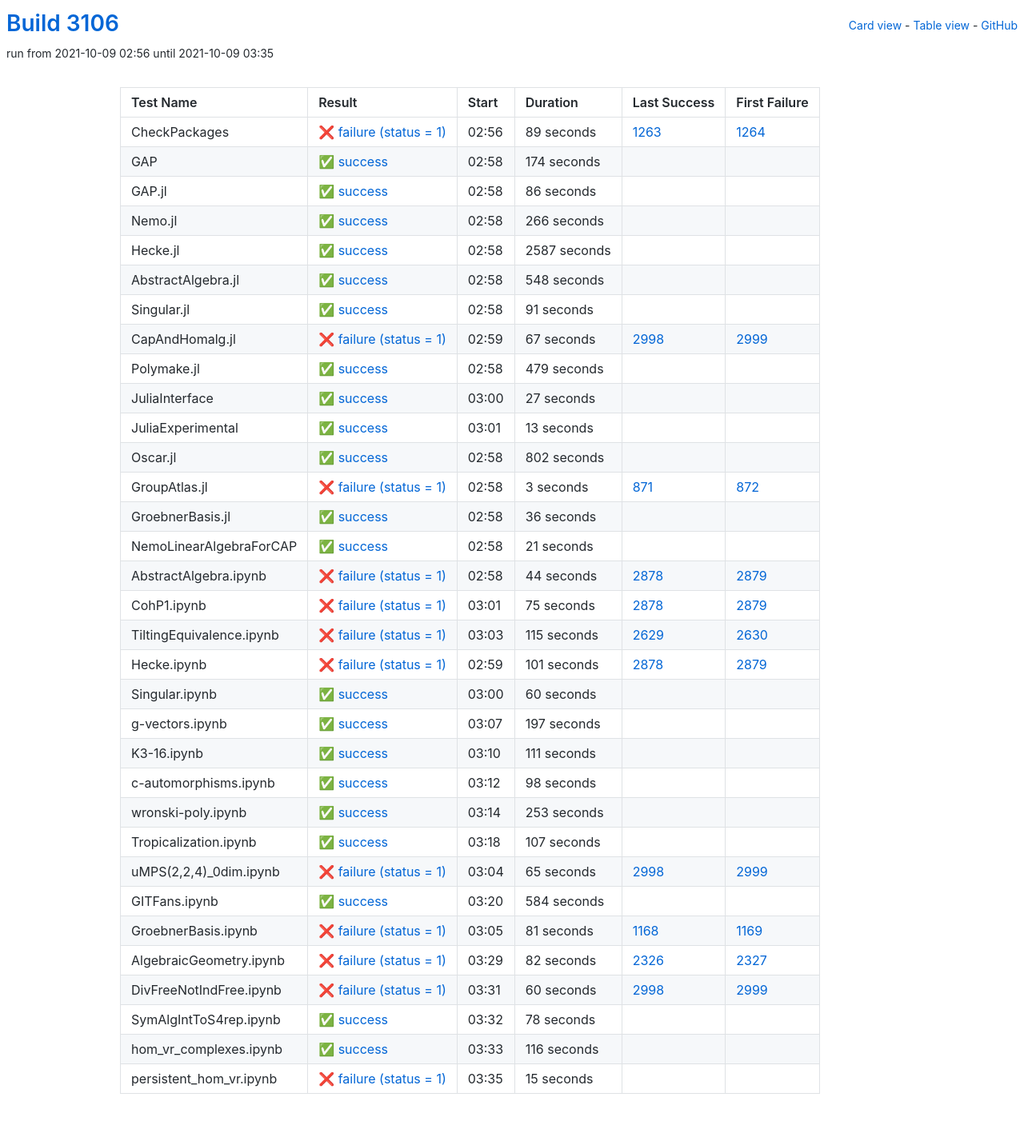
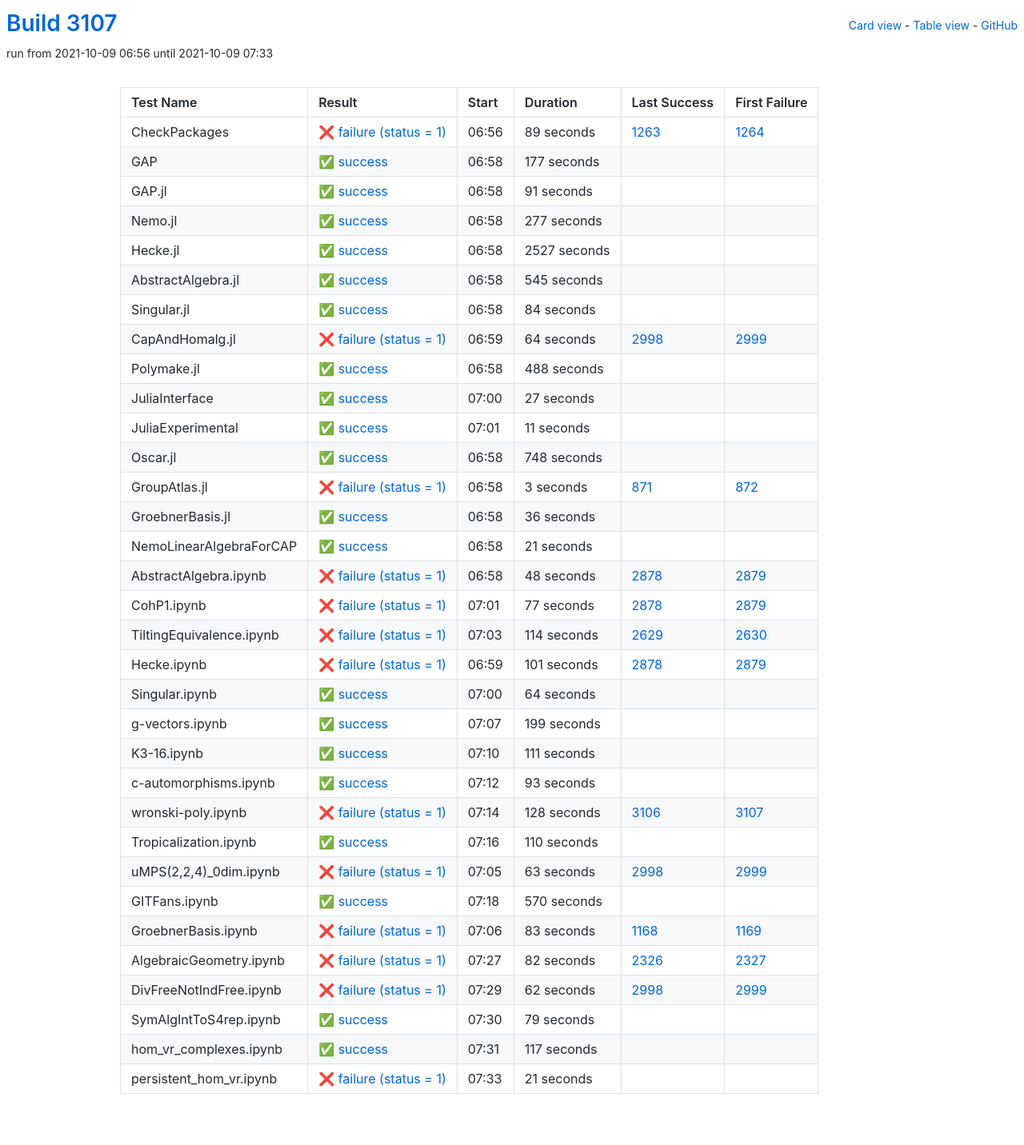
Before and after one commit to oscar-system/oscar-ci-status-stable, a Jekyll site: the page built from table.html, in a window 1280 px wide. Shown: the whole page at 80% size. Built offline with Jekyll 4.4.1, drawn with Linux system fonts in a browser that asks for light colours.

Commit message:
Build #3107

```diff
--- a/_data/ci.yml
+++ b/_data/ci.yml
@@ -1,6 +1,6 @@
 ---
-build: 3106
-build_url: https://oscarci.mathematik.uni-kl.de/job/oscar-stable/3106/
+build: 3107
+build_url: https://oscarci.mathematik.uni-kl.de/job/oscar-stable/3107/
 job: oscar-stable
 organization: oscar-system
 repo: oscar-ci-status-stable
@@ -8,8 +8,8 @@ repourl: https://github.com/oscar-system/oscar-ci-status-stable
 tests:
 - name: CheckPackages
   id: checkpackages
-  log: https://oscarci.mathematik.uni-kl.de/job/oscar-stable/3106/artifact/logs/build-3106/CheckPackages.log
-  start: 2021-10-09 02:56
+  log: https://oscarci.mathematik.uni-kl.de/job/oscar-stable/3107/artifact/logs/build-3107/CheckPackages.log
+  start: 2021-10-09 06:56
   success: false
   exitcode: 1
   status: failure
@@ -20,68 +20,20 @@ tests:
   first_failure_url: https://oscarci.mathematik.uni-kl.de/job/oscar-stable/1264/
 - name: GAP
   id: gap
-  log: https://oscarci.mathematik.uni-kl.de/job/oscar-stable/3106/artifact/logs/build-3106/GAP.log
-  start: 2021-10-09 02:58
+  log: https://oscarci.mathematik.uni-kl.de/job/oscar-stable/3107/artifact/logs/build-3107/GAP.log
+  start: 2021-10-09 06:58
   success: true
   exitcode: 0
   status: success
-  duration: 174
+  duration: 177
   last_success: false
   last_success_url:
   first_failure: false
   first_failure_url:
 - name: GAP.jl
   id: gap-jl
-  log: https://oscarci.mathematik.uni-kl.de/job/oscar-stable/3106/artifact/logs/build-3106/GAP.jl.log
-  start: 2021-10-09 02:58
-  success: true
-  exitcode: 0
-  status: success
-  duration: 86
-  last_success: false
-  last_success_url:
-  first_failure: false
-  first_failure_url:
-- name: Nemo.jl
-  id: nemo-jl
-  log: https://oscarci.mathematik.uni-kl.de/job/oscar-stable/3106/artifact/logs/build-3106/Nemo.jl.log
-  start: 2021-10-09 02:58
-  success: true
-  exitcode: 0
-  status: success
-  duration: 266
-  last_success: false
-  last_success_url:
-  first_failure: false
-  first_failure_url:
-- name: Hecke.jl
-  id: hecke-jl
-  log: https://oscarci.mathematik.uni-kl.de/job/oscar-stable/3106/artifact/logs/build-3106/Hecke.jl.log
-  start: 2021-10-09 02:58
-  success: true
-  exitcode: 0
-  status: success
-  duration: 2587
-  last_success: false
-  last_success_url:
-  first_failure: false
-  first_failure_url:
-- name: AbstractAlgebra.jl
-  id: abstractalgebra-jl
-  log: https://oscarci.mathematik.uni-kl.de/job/oscar-stable/3106/artifact/logs/build-3106/AbstractAlgebra.jl.log
-  start: 2021-10-09 02:58
-  success: true
-  exitcode: 0
-  status: success
-  duration: 548
-  last_success: false
-  last_success_url:
-  first_failure: false
-  first_failure_url:
-- name: Singular.jl
-  id: singular-jl
-  log: https://oscarci.mathematik.uni-kl.de/job/oscar-stable/3106/artifact/logs/build-3106/Singular.jl.log
-  start: 2021-10-09 02:58
+  log: https://oscarci.mathematik.uni-kl.de/job/oscar-stable/3107/artifact/logs/build-3107/GAP.jl.log
+  start: 2021-10-09 06:58
   success: true
   exitcode: 0
   status: success
@@ -90,34 +42,82 @@ tests:
   last_success_url:
   first_failure: false
   first_failure_url:
+- name: Nemo.jl
+  id: nemo-jl
+  log: https://oscarci.mathematik.uni-kl.de/job/oscar-stable/3107/artifact/logs/build-3107/Nemo.jl.log
+  start: 2021-10-09 06:58
+  success: true
+  exitcode: 0
+  status: success
+  duration: 277
+  last_success: false
+  last_success_url:
+  first_failure: false
+  first_failure_url:
+- name: Hecke.jl
+  id: hecke-jl
+  log: https://oscarci.mathematik.uni-kl.de/job/oscar-stable/3107/artifact/logs/build-3107/Hecke.jl.log
+  start: 2021-10-09 06:58
+  success: true
+  exitcode: 0
+  status: success
+  duration: 2527
+  last_success: false
+  last_success_url:
+  first_failure: false
+  first_failure_url:
+- name: AbstractAlgebra.jl
+  id: abstractalgebra-jl
+  log: https://oscarci.mathematik.uni-kl.de/job/oscar-stable/3107/artifact/logs/build-3107/AbstractAlgebra.jl.log
+  start: 2021-10-09 06:58
+  success: true
+  exitcode: 0
+  status: success
+  duration: 545
+  last_success: false
+  last_success_url:
+  first_failure: false
+  first_failure_url:
+- name: Singular.jl
+  id: singular-jl
+  log: https://oscarci.mathematik.uni-kl.de/job/oscar-stable/3107/artifact/logs/build-3107/Singular.jl.log
+  start: 2021-10-09 06:58
+  success: true
+  exitcode: 0
+  status: success
+  duration: 84
+  last_success: false
+  last_success_url:
+  first_failure: false
+  first_failure_url:
 - name: CapAndHomalg.jl
   id: capandhomalg-jl
-  log: https://oscarci.mathematik.uni-kl.de/job/oscar-stable/3106/artifact/logs/build-3106/CapAndHomalg.jl.log
-  start: 2021-10-09 02:59
+  log: https://oscarci.mathematik.uni-kl.de/job/oscar-stable/3107/artifact/logs/build-3107/CapAndHomalg.jl.log
+  start: 2021-10-09 06:59
   success: false
   exitcode: 1
   status: failure
-  duration: 67
+  duration: 64
   last_success: 2998
   last_success_url: https://oscarci.mathematik.uni-kl.de/job/oscar-stable/2998/
   first_failure: 2999
   first_failure_url: https://oscarci.mathematik.uni-kl.de/job/oscar-stable/2999/
 - name: Polymake.jl
   id: polymake-jl
-  log: https://oscarci.mathematik.uni-kl.de/job/oscar-stable/3106/artifact/logs/build-3106/Polymake.jl.log
-  start: 2021-10-09 02:58
+  log: https://oscarci.mathematik.uni-kl.de/job/oscar-stable/3107/artifact/logs/build-3107/Polymake.jl.log
+  start: 2021-10-09 06:58
   success: true
   exitcode: 0
   status: success
-  duration: 479
+  duration: 488
   last_success: false
   last_success_url:
   first_failure: false
   first_failure_url:
 - name: JuliaInterface
   id: juliainterface
-  log: https://oscarci.mathematik.uni-kl.de/job/oscar-stable/3106/artifact/logs/build-3106/JuliaInterface.log
-  start: 2021-10-09 03:00
+  log: https://oscarci.mathematik.uni-kl.de/job/oscar-stable/3107/artifact/logs/build-3107/JuliaInterface.log
+  start: 2021-10-09 07:00
   success: true
   exitcode: 0
   status: success
@@ -128,32 +128,32 @@ tests:
   first_failure_url:
 - name: JuliaExperimental
   id: juliaexperimental
-  log: https://oscarci.mathematik.uni-kl.de/job/oscar-stable/3106/artifact/logs/build-3106/JuliaExperimental.log
-  start: 2021-10-09 03:01
+  log: https://oscarci.mathematik.uni-kl.de/job/oscar-stable/3107/artifact/logs/build-3107/JuliaExperimental.log
+  start: 2021-10-09 07:01
   success: true
   exitcode: 0
   status: success
-  duration: 13
+  duration: 11
   last_success: false
   last_success_url:
   first_failure: false
   first_failure_url:
 - name: Oscar.jl
   id: oscar-jl
-  log: https://oscarci.mathematik.uni-kl.de/job/oscar-stable/3106/artifact/logs/build-3106/Oscar.jl.log
-  start: 2021-10-09 02:58
+  log: https://oscarci.mathematik.uni-kl.de/job/oscar-stable/3107/artifact/logs/build-3107/Oscar.jl.log
+  start: 2021-10-09 06:58
   success: true
   exitcode: 0
   status: success
-  duration: 802
+  duration: 748
   last_success: false
   last_success_url:
   first_failure: false
   first_failure_url:
 - name: GroupAtlas.jl
   id: groupatlas-jl
-  log: https://oscarci.mathematik.uni-kl.de/job/oscar-stable/3106/artifact/logs/build-3106/GroupAtlas.jl.log
-  start: 2021-10-09 02:58
+  log: https://oscarci.mathematik.uni-kl.de/job/oscar-stable/3107/artifact/logs/build-3107/GroupAtlas.jl.log
+  start: 2021-10-09 06:58
   success: false
   exitcode: 1
   status: failure
@@ -164,8 +164,8 @@ tests:
   first_failure_url: https://oscarci.mathematik.uni-kl.de/job/oscar-stable/872/
 - name: GroebnerBasis.jl
   id: groebnerbasis-jl
-  log: https://oscarci.mathematik.uni-kl.de/job/oscar-stable/3106/artifact/logs/build-3106/GroebnerBasis.jl.log
-  start: 2021-10-09 02:58
+  log: https://oscarci.mathematik.uni-kl.de/job/oscar-stable/3107/artifact/logs/build-3107/GroebnerBasis.jl.log
+  start: 2021-10-09 06:58
   success: true
   exitcode: 0
   status: success
@@ -176,8 +176,8 @@ tests:
   first_failure_url:
 - name: NemoLinearAlgebraForCAP
   id: nemolinearalgebraforcap
-  log: https://oscarci.mathematik.uni-kl.de/job/oscar-stable/3106/artifact/logs/build-3106/NemoLinearAlgebraForCAP.log
-  start: 2021-10-09 02:58
+  log: https://oscarci.mathematik.uni-kl.de/job/oscar-stable/3107/artifact/logs/build-3107/NemoLinearAlgebraForCAP.log
+  start: 2021-10-09 06:58
   success: true
   exitcode: 0
   status: success
@@ -188,44 +188,44 @@ tests:
   first_failure_url:
 - name: AbstractAlgebra.ipynb
   id: abstractalgebra-ipynb
-  log: https://oscarci.mathematik.uni-kl.de/job/oscar-stable/3106/artifact/logs/build-3106/AbstractAlgebra.ipynb.log
-  start: 2021-10-09 02:58
+  log: https://oscarci.mathematik.uni-kl.de/job/oscar-stable/3107/artifact/logs/build-3107/AbstractAlgebra.ipynb.log
+  start: 2021-10-09 06:58
   success: false
   exitcode: 1
   status: failure
-  duration: 44
+  duration: 48
   last_success: 2878
   last_success_url: https://oscarci.mathematik.uni-kl.de/job/oscar-stable/2878/
   first_failure: 2879
   first_failure_url: https://oscarci.mathematik.uni-kl.de/job/oscar-stable/2879/
 - name: CohP1.ipynb
   id: cohp1-ipynb
-  log: https://oscarci.mathematik.uni-kl.de/job/oscar-stable/3106/artifact/logs/build-3106/CohP1.ipynb.log
-  start: 2021-10-09 03:01
+  log: https://oscarci.mathematik.uni-kl.de/job/oscar-stable/3107/artifact/logs/build-3107/CohP1.ipynb.log
+  start: 2021-10-09 07:01
   success: false
   exitcode: 1
   status: failure
-  duration: 75
+  duration: 77
   last_success: 2878
   last_success_url: https://oscarci.mathematik.uni-kl.de/job/oscar-stable/2878/
   first_failure: 2879
   first_failure_url: https://oscarci.mathematik.uni-kl.de/job/oscar-stable/2879/
 - name: TiltingEquivalence.ipynb
   id: tiltingequivalence-ipynb
-  log: https://oscarci.mathematik.uni-kl.de/job/oscar-stable/3106/artifact/logs/build-3106/TiltingEquivalence.ipynb.log
-  start: 2021-10-09 03:03
+  log: https://oscarci.mathematik.uni-kl.de/job/oscar-stable/3107/artifact/logs/build-3107/TiltingEquivalence.ipynb.log
+  start: 2021-10-09 07:03
   success: false
   exitcode: 1
   status: failure
-  duration: 115
+  duration: 114
   last_success: 2629
   last_success_url: https://oscarci.mathematik.uni-kl.de/job/oscar-stable/2629/
   first_failure: 2630
   first_failure_url: https://oscarci.mathematik.uni-kl.de/job/oscar-stable/2630/
 - name: Hecke.ipynb
   id: hecke-ipynb
-  log: https://oscarci.mathematik.uni-kl.de/job/oscar-stable/3106/artifact/logs/build-3106/Hecke.ipynb.log
-  start: 2021-10-09 02:59
+  log: https://oscarci.mathematik.uni-kl.de/job/oscar-stable/3107/artifact/logs/build-3107/Hecke.ipynb.log
+  start: 2021-10-09 06:59
   success: false
   exitcode: 1
   status: failure
@@ -236,32 +236,32 @@ tests:
   first_failure_url: https://oscarci.mathematik.uni-kl.de/job/oscar-stable/2879/
 - name: Singular.ipynb
   id: singular-ipynb
-  log: https://oscarci.mathematik.uni-kl.de/job/oscar-stable/3106/artifact/logs/build-3106/Singular.ipynb.log
-  start: 2021-10-09 03:00
+  log: https://oscarci.mathematik.uni-kl.de/job/oscar-stable/3107/artifact/logs/build-3107/Singular.ipynb.log
+  start: 2021-10-09 07:00
   success: true
   exitcode: 0
   status: success
-  duration: 60
+  duration: 64
   last_success: false
   last_success_url:
   first_failure: false
   first_failure_url:
 - name: g-vectors.ipynb
   id: g-vectors-ipynb
-  log: https://oscarci.mathematik.uni-kl.de/job/oscar-stable/3106/artifact/logs/build-3106/g-vectors.ipynb.log
-  start: 2021-10-09 03:07
+  log: https://oscarci.mathematik.uni-kl.de/job/oscar-stable/3107/artifact/logs/build-3107/g-vectors.ipynb.log
+  start: 2021-10-09 07:07
   success: true
   exitcode: 0
   status: success
-  duration: 197
+  duration: 199
   last_success: false
   last_success_url:
   first_failure: false
   first_failure_url:
 - name: K3-16.ipynb
   id: k3-16-ipynb
-  log: https://oscarci.mathematik.uni-kl.de/job/oscar-stable/3106/artifact/logs/build-3106/K3-16.ipynb.log
-  start: 2021-10-09 03:10
+  log: https://oscarci.mathematik.uni-kl.de/job/oscar-stable/3107/artifact/logs/build-3107/K3-16.ipynb.log
+  start: 2021-10-09 07:10
   success: true
   exitcode: 0
   status: success
@@ -272,80 +272,80 @@ tests:
   first_failure_url:
 - name: c-automorphisms.ipynb
   id: c-automorphisms-ipynb
-  log: https://oscarci.mathematik.uni-kl.de/job/oscar-stable/3106/artifact/logs/build-3106/c-automorphisms.ipynb.log
-  start: 2021-10-09 03:12
+  log: https://oscarci.mathematik.uni-kl.de/job/oscar-stable/3107/artifact/logs/build-3107/c-automorphisms.ipynb.log
+  start: 2021-10-09 07:12
   success: true
   exitcode: 0
   status: success
-  duration: 98
+  duration: 93
   last_success: false
   last_success_url:
   first_failure: false
   first_failure_url:
 - name: wronski-poly.ipynb
   id: wronski-poly-ipynb
-  log: https://oscarci.mathematik.uni-kl.de/job/oscar-stable/3106/artifact/logs/build-3106/wronski-poly.ipynb.log
-  start: 2021-10-09 03:14
+  log: https://oscarci.mathematik.uni-kl.de/job/oscar-stable/3107/artifact/logs/build-3107/wronski-poly.ipynb.log
+  start: 2021-10-09 07:14
+  success: false
+  exitcode: 1
+  status: failure
+  duration: 128
+  last_success: 3106
+  last_success_url: https://oscarci.mathematik.uni-kl.de/job/oscar-stable/3106/
+  first_failure: 3107
+  first_failure_url: https://oscarci.mathematik.uni-kl.de/job/oscar-stable/3107/
+- name: Tropicalization.ipynb
+  id: tropicalization-ipynb
+  log: https://oscarci.mathematik.uni-kl.de/job/oscar-stable/3107/artifact/logs/build-3107/Tropicalization.ipynb.log
+  start: 2021-10-09 07:16
   success: true
   exitcode: 0
   status: success
-  duration: 253
-  last_success: false
-  last_success_url:
-  first_failure: false
-  first_failure_url:
-- name: Tropicalization.ipynb
-  id: tropicalization-ipynb
-  log: https://oscarci.mathematik.uni-kl.de/job/oscar-stable/3106/artifact/logs/build-3106/Tropicalization.ipynb.log
-  start: 2021-10-09 03:18
-  success: true
-  exitcode: 0
-  status: success
-  duration: 107
+  duration: 110
   last_success: false
   last_success_url:
   first_failure: false
   first_failure_url:
 - name: uMPS(2,2,4)_0dim.ipynb
   id: umps-2-2-4-0dim-ipynb
-  log: https://oscarci.mathematik.uni-kl.de/job/oscar-stable/3106/artifact/logs/build-3106/uMPS-2-2-4-_0dim.ipynb.log
-  start: 2021-10-09 03:04
+  log: https://oscarci.mathematik.uni-kl.de/job/oscar-stable/3107/artifact/logs/build-3107/uMPS-2-2-4-_0dim.ipynb.log
+  start: 2021-10-09 07:05
   success: false
   exitcode: 1
   status: failure
-  duration: 65
+  duration: 63
   last_success: 2998
   last_success_url: https://oscarci.mathematik.uni-kl.de/job/oscar-stable/2998/
   first_failure: 2999
   first_failure_url: https://oscarci.mathematik.uni-kl.de/job/oscar-stable/2999/
 - name: GITFans.ipynb
   id: gitfans-ipynb
-  log: https://oscarci.mathematik.uni-kl.de/job/oscar-stable/3106/artifact/logs/build-3106/GITFans.ipynb.log
-  start: 2021-10-09 03:20
+  log: https://oscarci.mathematik.uni-kl.de/job/oscar-stable/3107/artifact/logs/build-3107/GITFans.ipynb.log
+  start: 2021-10-09 07:18
   success: true
   exitcode: 0
   status: success
-  duration: 584
+  duration: 570
   last_success: false
   last_success_url:
   first_failure: false
   first_failure_url:
 - name: GroebnerBasis.ipynb
   id: groebnerbasis-ipynb
-  log: https://oscarci.mathematik.uni-kl.de/job/oscar-stable/3106/artifact/logs/build-3106/GroebnerBasis.ipynb.log
-  start: 2021-10-09 03:05
+  log: https://oscarci.mathematik.uni-kl.de/job/oscar-stable/3107/artifact/logs/build-3107/GroebnerBasis.ipynb.log
+  start: 2021-10-09 07:06
   success: false
   exitcode: 1
   status: failure
-  duration: 81
+  duration: 83
   last_success: 1168
   last_success_url: https://oscarci.mathematik.uni-kl.de/job/oscar-stable/1168/
   first_failure: 1169
   first_failure_url: https://oscarci.mathematik.uni-kl.de/job/oscar-stable/1169/
 - name: AlgebraicGeometry.ipynb
   id: algebraicgeometry-ipynb
-  log: https://oscarci.mathematik.uni-kl.de/job/oscar-stable/3106/artifact/logs/build-3106/AlgebraicGeometry.ipynb.log
-  start: 2021-10-09 03:29
+  log: https://oscarci.mathematik.uni-kl.de/job/oscar-stable/3107/artifact/logs/build-3107/AlgebraicGeometry.ipynb.log
+  start: 2021-10-09 07:27
   success: false
   exitcode: 1
   status: failure
@@ -356,48 +356,48 @@ tests:
   first_failure_url: https://oscarci.mathematik.uni-kl.de/job/oscar-stable/2327/
 - name: DivFreeNotIndFree.ipynb
   id: divfreenotindfree-ipynb
-  log: https://oscarci.mathematik.uni-kl.de/job/oscar-stable/3106/artifact/logs/build-3106/DivFreeNotIndFree.ipynb.log
-  start: 2021-10-09 03:31
+  log: https://oscarci.mathematik.uni-kl.de/job/oscar-stable/3107/artifact/logs/build-3107/DivFreeNotIndFree.ipynb.log
+  start: 2021-10-09 07:29
   success: false
   exitcode: 1
   status: failure
-  duration: 60
+  duration: 62
   last_success: 2998
   last_success_url: https://oscarci.mathematik.uni-kl.de/job/oscar-stable/2998/
   first_failure: 2999
   first_failure_url: https://oscarci.mathematik.uni-kl.de/job/oscar-stable/2999/
 - name: SymAlgIntToS4rep.ipynb
   id: symalginttos4rep-ipynb
-  log: https://oscarci.mathematik.uni-kl.de/job/oscar-stable/3106/artifact/logs/build-3106/SymAlgIntToS4rep.ipynb.log
-  start: 2021-10-09 03:32
+  log: https://oscarci.mathematik.uni-kl.de/job/oscar-stable/3107/artifact/logs/build-3107/SymAlgIntToS4rep.ipynb.log
+  start: 2021-10-09 07:30
   success: true
   exitcode: 0
   status: success
-  duration: 78
+  duration: 79
   last_success: false
   last_success_url:
   first_failure: false
   first_failure_url:
 - name: hom_vr_complexes.ipynb
   id: hom-vr-complexes-ipynb
-  log: https://oscarci.mathematik.uni-kl.de/job/oscar-stable/3106/artifact/logs/build-3106/hom_vr_complexes.ipynb.log
-  start: 2021-10-09 03:33
+  log: https://oscarci.mathematik.uni-kl.de/job/oscar-stable/3107/artifact/logs/build-3107/hom_vr_complexes.ipynb.log
+  start: 2021-10-09 07:31
   success: true
   exitcode: 0
   status: success
-  duration: 116
+  duration: 117
   last_success: false
   last_success_url:
   first_failure: false
   first_failure_url:
 - name: persistent_hom_vr.ipynb
   id: persistent-hom-vr-ipynb
-  log: https://oscarci.mathematik.uni-kl.de/job/oscar-stable/3106/artifact/logs/build-3106/persistent_hom_vr.ipynb.log
-  start: 2021-10-09 03:35
+  log: https://oscarci.mathematik.uni-kl.de/job/oscar-stable/3107/artifact/logs/build-3107/persistent_hom_vr.ipynb.log
+  start: 2021-10-09 07:33
   success: false
   exitcode: 1
   status: failure
-  duration: 15
+  duration: 21
   last_success: false
   last_success_url:
   first_failure: false
```
Also changed, not shown: README.md.
